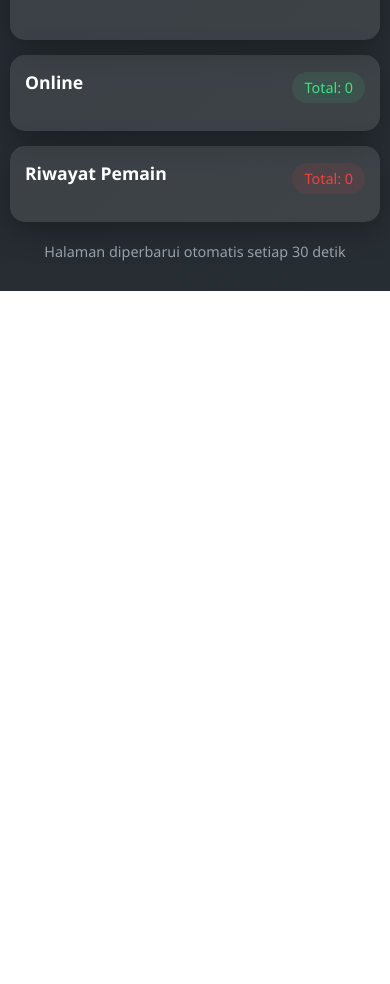
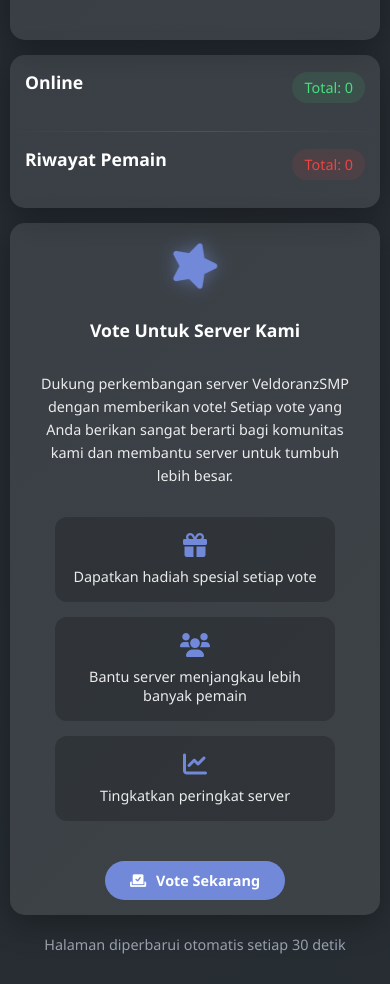
Before and after one commit to kizu208/veldoranzweb, a plain HTML site: page index.html in a window 390 px wide. Shown: the part 800-1784 px from the top of the page. Before the commit the page ends 1091 px from the top, so only its background shows below. Drawn offline with nearby package versions, Linux system fonts and the light colour scheme; no server answers.

Commit message:
Add files via upload

```diff
--- a/index.html
+++ b/index.html
@@ -62,6 +62,7 @@
         </div>
 
         <div class="players-card">
+            <div class="players-section online-section">
                 <div class="players-header">
                     <h2>Online</h2>
                     <span class="total-players">Total: <span id="total-players">0</span></span>
@@ -71,13 +72,46 @@
                 </div>
             </div>
 
-        <div class="players-card offline-players">
+            <div class="section-divider"></div>
+
+            <div class="players-section offline-section">
                 <div class="players-header">
                     <h2>Riwayat Pemain</h2>
                     <span class="total-players">Total: <span id="total-offline-players">0</span></span>
                 </div>
                 <div class="players-list" id="offline-players-list">
                     <!-- Daftar pemain offline akan ditambahkan di sini oleh JavaScript -->
+                </div>
+            </div>
+        </div>
+
+        <div class="server-card vote-card">
+            <div class="vote-content">
+                <div class="vote-icon">
+                    <i class="fas fa-star"></i>
+                </div>
+                <h2>Vote Untuk Server Kami</h2>
+                <p class="vote-description">Dukung perkembangan server VeldoranzSMP dengan memberikan vote! Setiap vote yang Anda berikan sangat berarti bagi komunitas kami dan membantu server untuk tumbuh lebih besar.</p>
+
+                <div class="vote-features">
+                    <div class="vote-feature">
+                        <i class="fas fa-gift"></i>
+                        <span>Dapatkan hadiah spesial setiap vote</span>
+                    </div>
+                    <div class="vote-feature">
+                        <i class="fas fa-users"></i>
+                        <span>Bantu server menjangkau lebih banyak pemain</span>
+                    </div>
+                    <div class="vote-feature">
+                        <i class="fas fa-chart-line"></i>
+                        <span>Tingkatkan peringkat server</span>
+                    </div>
+                </div>
+
+                <a href="https://minecraft-mp.com/server/343993/vote/" target="_blank" class="vote-button">
+                    <i class="fas fa-vote-yea"></i>
+                    Vote Sekarang
+                </a>
             </div>
         </div>
 
--- a/style.css
+++ b/style.css
@@ -691,3 +691,210 @@ p {
     box-shadow: 0 0 8px rgba(114, 137, 218, 0.5);
     animation: pulse 2s infinite;
 }
+
+.players-section {
+    padding: 20px 0;
+}
+
+.players-section:first-child {
+    padding-top: 0;
+}
+
+.players-section:last-child {
+    padding-bottom: 0;
+}
+
+.section-divider {
+    height: 1px;
+    background: linear-gradient(90deg, transparent, rgba(255, 255, 255, 0.1), transparent);
+    margin: 0 -25px;
+}
+
+/* Update existing styles */
+.offline-section .total-players {
+    background: rgba(239, 68, 68, 0.1);
+    color: #ef4444;
+}
+
+.offline-section .player-seen {
+    color: #9ca3af;
+    font-size: 0.8em;
+}
+
+.offline-section .player-seen::after {
+    content: '';
+    display: inline-block;
+    width: 6px;
+    height: 6px;
+    background-color: #ef4444;
+    border-radius: 50%;
+    margin-left: 6px;
+    box-shadow: none;
+    animation: none;
+}
+
+.players-list {
+    max-height: 250px;
+}
+
+@media (max-width: 480px) {
+    .players-section {
+        padding: 15px 0;
+    }
+
+    .section-divider {
+        margin: 0 -15px;
+    }
+
+    .players-list {
+        max-height: 200px;
+    }
+}
+
+.vote-card {
+    text-align: center;
+    background: rgba(255, 255, 255, 0.1);
+}
+
+.vote-content {
+    max-width: 800px;
+    margin: 0 auto;
+    display: flex;
+    flex-direction: column;
+    align-items: center;
+    gap: 25px;
+}
+
+.vote-icon {
+    font-size: 2.5em;
+    color: #7289da;
+    margin-bottom: 5px;
+}
+
+.vote-description {
+    color: #ffffff;
+    font-size: 1em;
+    line-height: 1.6;
+    max-width: 600px;
+    opacity: 0.9;
+}
+
+.vote-features {
+    display: flex;
+    justify-content: center;
+    gap: 30px;
+    margin: 10px 0;
+    flex-wrap: wrap;
+}
+
+.vote-feature {
+    display: flex;
+    flex-direction: column;
+    align-items: center;
+    gap: 10px;
+    padding: 20px;
+    background: rgba(0, 0, 0, 0.2);
+    border-radius: 12px;
+    width: 200px;
+    transition: all 0.3s ease;
+    border: 1px solid transparent;
+}
+
+.vote-feature:hover {
+    transform: translateY(-5px);
+    background: rgba(0, 0, 0, 0.3);
+    border-color: rgba(255, 255, 255, 0.1);
+}
+
+.vote-feature i {
+    font-size: 1.5em;
+    color: #7289da;
+}
+
+.vote-feature span {
+    color: #ffffff;
+    font-size: 0.9em;
+    text-align: center;
+    opacity: 0.9;
+}
+
+.vote-button {
+    display: inline-flex;
+    align-items: center;
+    gap: 10px;
+    background: #7289da;
+    color: white;
+    padding: 12px 30px;
+    border-radius: 25px;
+    font-size: 1em;
+    font-weight: 600;
+    text-decoration: none;
+    transition: all 0.3s ease;
+    margin-top: 10px;
+}
+
+.vote-button:hover {
+    transform: translateY(-2px);
+    background: #5b6eae;
+    box-shadow: 0 5px 15px rgba(114, 137, 218, 0.4);
+}
+
+.vote-button:active {
+    transform: translateY(0);
+}
+
+@media (max-width: 768px) {
+    .vote-features {
+        gap: 15px;
+    }
+
+    .vote-feature {
+        width: calc(50% - 15px);
+        padding: 15px;
+    }
+}
+
+@media (max-width: 480px) {
+    .vote-content {
+        gap: 20px;
+    }
+
+    .vote-features {
+        flex-direction: column;
+        align-items: center;
+    }
+
+    .vote-feature {
+        width: 100%;
+        max-width: 280px;
+    }
+
+    .vote-description {
+        font-size: 0.9em;
+        padding: 0 15px;
+    }
+
+    .vote-button {
+        padding: 10px 25px;
+        font-size: 0.9em;
+    }
+}
+
+@keyframes starRotate {
+    0% {
+        transform: rotate(0deg) scale(1);
+    }
+    50% {
+        transform: rotate(180deg) scale(1.2);
+    }
+    100% {
+        transform: rotate(360deg) scale(1);
+    }
+}
+
+.vote-icon i {
+    display: inline-block;
+    animation: starRotate 4s infinite ease-in-out;
+    color: #7289da;
+    text-shadow: 0 0 15px rgba(114, 137, 218, 0.5);
+}
```
Lines whose indentation alone changed are shown as unchanged.
